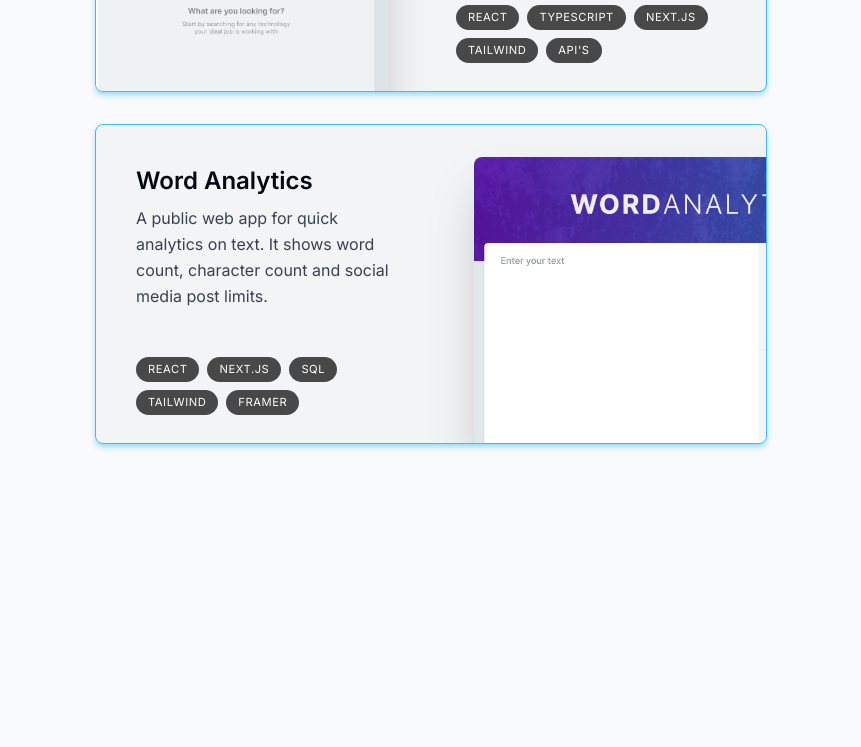
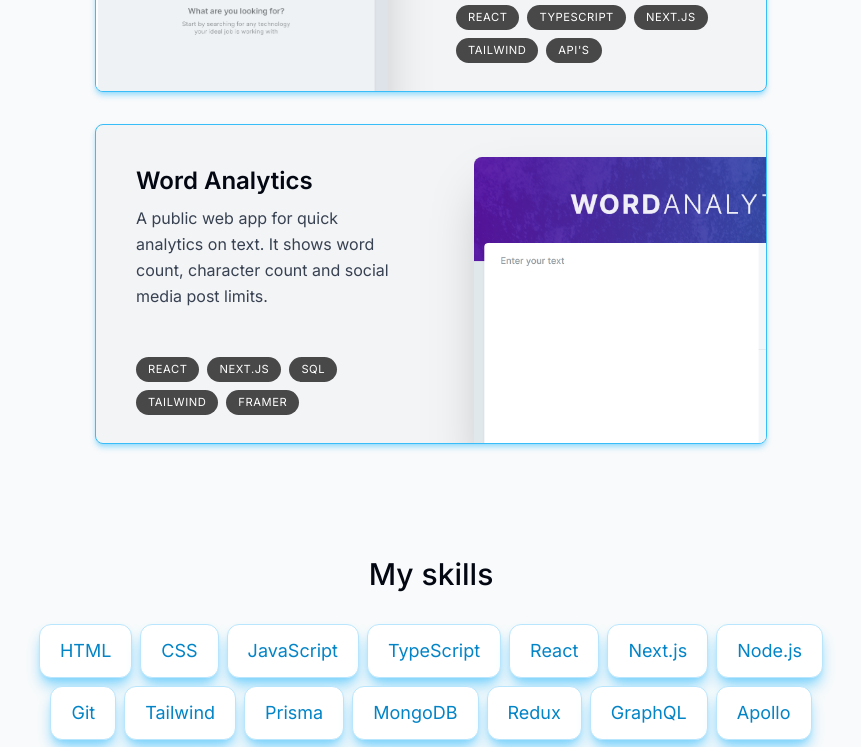
Before and after one commit to RenePung/portfolio-website-rene, a Next.js app: page / in a window 1280 px wide. Shown: the part 2000-2747 px from the top of the page, without its empty margins (209-1070 px from the left). Built offline with nearby package versions, Linux system fonts and the light colour scheme.

Commit message:
added skills section & fixed framer motion bug

```diff
--- a/app/page.tsx
+++ b/app/page.tsx
@@ -2,6 +2,7 @@ import About from "@/components/about";
 import Intro from "@/components/intro";
 import Projects from "@/components/projects";
 import SectionDivider from "@/components/section-divider";
+import Skills from "@/components/skills";
 //----------------imports----------------------------------
 
 
@@ -12,5 +13,6 @@ export default function Home() {
     <SectionDivider />
     <About />
     <Projects />
+    <Skills />
   </main>;
 }
--- a/components/projects.tsx
+++ b/components/projects.tsx
@@ -16,7 +16,7 @@ export default function Projects() {
   const { ref } = useSectionInView("Projects", 0.5);
 
   return (
-    <section id="projects" className="scroll-mt-28" ref={ref}>
+    <section id="projects" className="scroll-mt-28 mb-28" ref={ref}>
       <SectionHeading>My Recent Projects</SectionHeading>
       <div>
         {
--- /dev/null
+++ b/components/skills.tsx
@@ -0,0 +1,54 @@
+"use client";
+
+import React from "react";
+import SectionHeading from "./section-heading";
+import { skillsData } from "@/lib/data";
+import { useSectionInView } from "@/lib/hooks";
+import { motion } from "framer-motion";
+//---------------------------------------------------imports-------------------------------------------------
+
+// animations
+const fadeInAnimationVariants = {
+  initial: {
+    opacity: 0,
+    y: 100,
+  },
+  animate: (index: number) => ({
+    opacity: 1,
+    y: 0,
+    transition: {
+      delay: 0.05 * index,
+    },
+  }),
+};
+
+export default function Skills() {
+  const { ref } = useSectionInView("Skills");
+
+  return (
+    <section
+      id="skills"
+      ref={ref}
+      className="mb-28 max-w-[53rem] scroll-mt-28 text-center sm:mb-40"
+    >
+      <SectionHeading>My skills</SectionHeading>
+      <ul className="flex flex-wrap justify-center gap-2 text-lg text-sky-600">
+        {skillsData.map((skill, index) => (
+          <motion.li
+            className="bg-white border border-sky-200 rounded-xl px-5 py-3 shadow-lg shadow-sky-300"
+            key={index}
+            variants={fadeInAnimationVariants}
+            initial="initial"
+            whileInView="animate"
+            viewport={{
+              once: true,
+            }}
+            custom={index}
+          >
+            {skill}
+          </motion.li>
+        ))}
+      </ul>
+    </section>
+  );
+}
```
